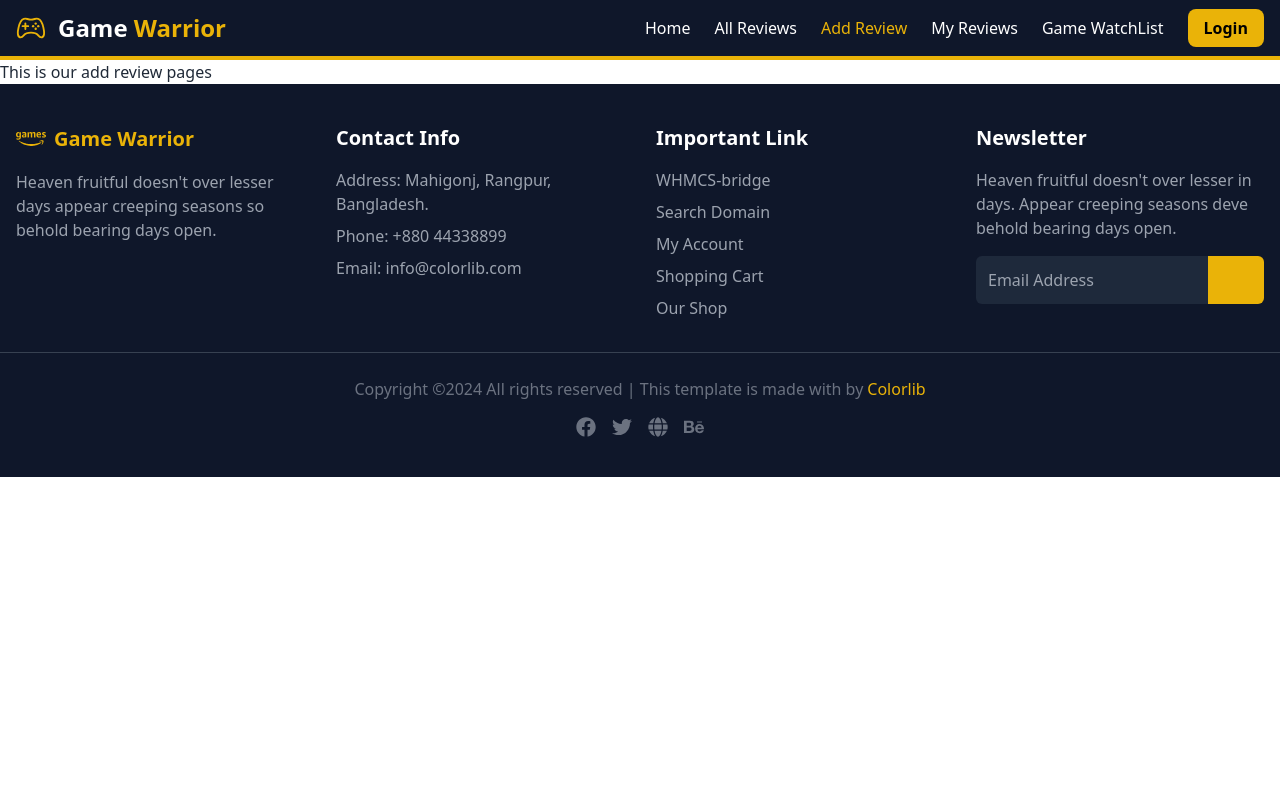
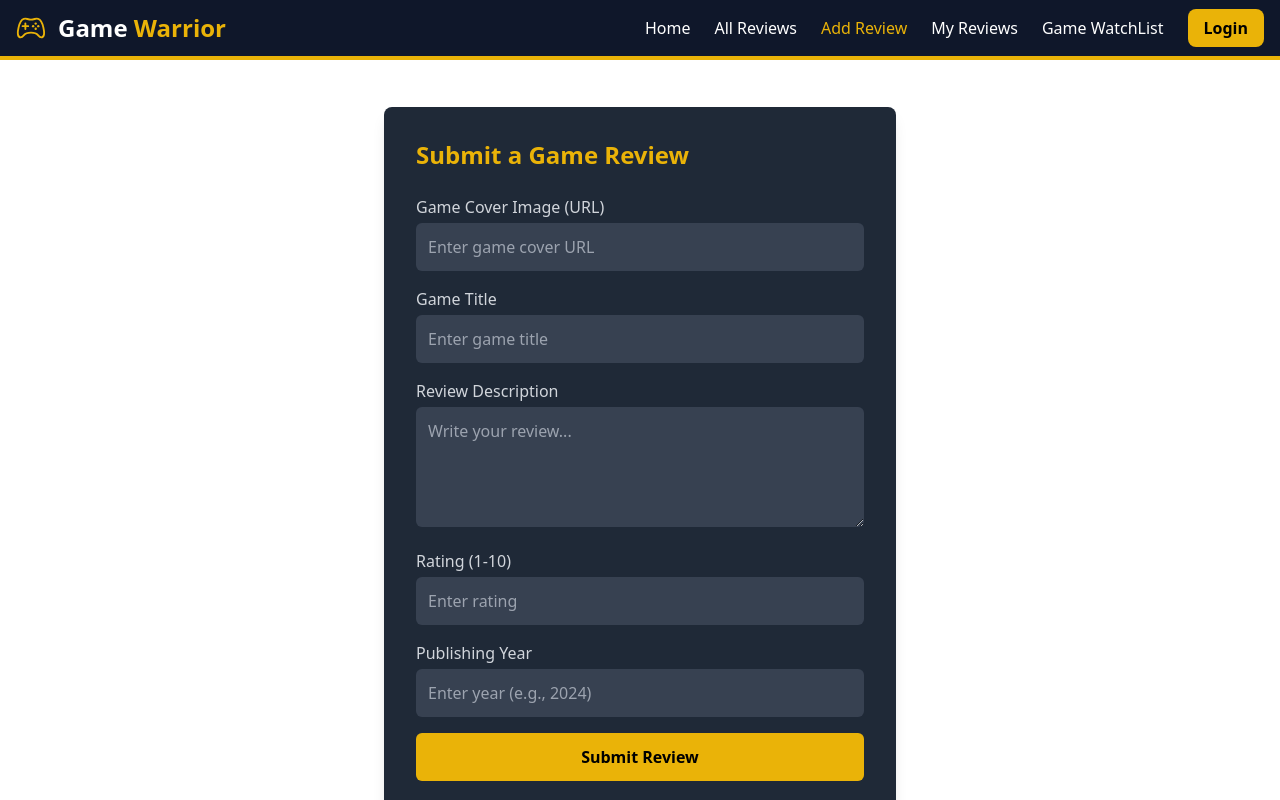
Before and after one commit to chayon1001/game-review-final-update-client-side, a React (Vite) app: page /addReview in a window 1280 px wide. Shown: the top 800 px of the page. Built offline with nearby package versions, Linux system fonts and the light colour scheme; no server answers.

Commit message:
added the add review pages

```diff
--- a/src/components/addReview/AddReview.jsx
+++ b/src/components/addReview/AddReview.jsx
@@ -2,8 +2,87 @@ import React from 'react';
 
 const AddReview = () => {
     return (
-        <div>
-            <h3>This is our add review pages</h3>
+        <div className=" min-h-screen flex items-center justify-center p-6">
+            <div className="bg-gray-800 text-white w-full max-w-lg rounded-lg shadow-lg p-8">
+                <h2 className="text-2xl font-bold mb-6 text-yellow-500">Submit a Game Review</h2>
+                <form className="space-y-4">
+
+                    <div>
+                        <label htmlFor="coverImage" className="block text-gray-300 font-medium mb-1">
+                            Game Cover Image (URL)
+                        </label>
+                        <input
+                            type="url"
+                            id="coverImage"
+                            name="coverImage"
+                            placeholder="Enter game cover URL"
+                            className="w-full p-3 rounded-md bg-gray-700 text-gray-300 outline-none focus:ring-2 focus:ring-yellow-500" />
+                    </div>
+
+
+                    <div>
+                        <label htmlFor="gameTitle" className="block text-gray-300 font-medium mb-1">
+                            Game Title
+                        </label>
+                        <input
+                            type="text"
+                            id="gameTitle"
+                            name="gameTitle"
+                            placeholder="Enter game title"
+                            className="w-full p-3 rounded-md bg-gray-700 text-gray-300 outline-none focus:ring-2 focus:ring-yellow-500" />
+                    </div>
+
+
+                    <div>
+                        <label htmlFor="reviewDescription" className="block text-gray-300 font-medium mb-1">
+                            Review Description
+                        </label>
+                        <textarea
+                            id="reviewDescription"
+                            name="reviewDescription"
+                            rows="4"
+                            placeholder="Write your review..."
+                            className="w-full p-3 rounded-md bg-gray-700 text-gray-300 outline-none focus:ring-2 focus:ring-yellow-500" >
+
+                        </textarea>
+                    </div>
+
+
+                    <div>
+                        <label htmlFor="rating" className="block text-gray-300 font-medium mb-1">
+                            Rating (1-10)
+                        </label>
+                        <input
+                            type="number"
+                            id="rating"
+                            name="rating"
+                            min="1"
+                            max="10"
+                            placeholder="Enter rating"
+                            className="w-full p-3 rounded-md bg-gray-700 text-gray-300 outline-none focus:ring-2 focus:ring-yellow-500" />
+                    </div>
+
+
+                    <div>
+                        <label className="block text-gray-300 font-medium mb-1">
+                            Publishing Year
+                        </label>
+                        <input
+                            type="text"
+
+                            name="publishingYear"
+                            placeholder="Enter year (e.g., 2024)"
+                            className="w-full p-3 rounded-md bg-gray-700 text-gray-300 outline-none focus:ring-2 focus:ring-yellow-500" />
+                    </div>
+
+
+                    <button
+                        type="submit"
+                        className="w-full bg-yellow-500 text-black font-bold py-3 rounded-md hover:bg-yellow-600 " >
+                        Submit Review
+                    </button>
+                </form>
+            </div>
         </div>
     );
 };
```
